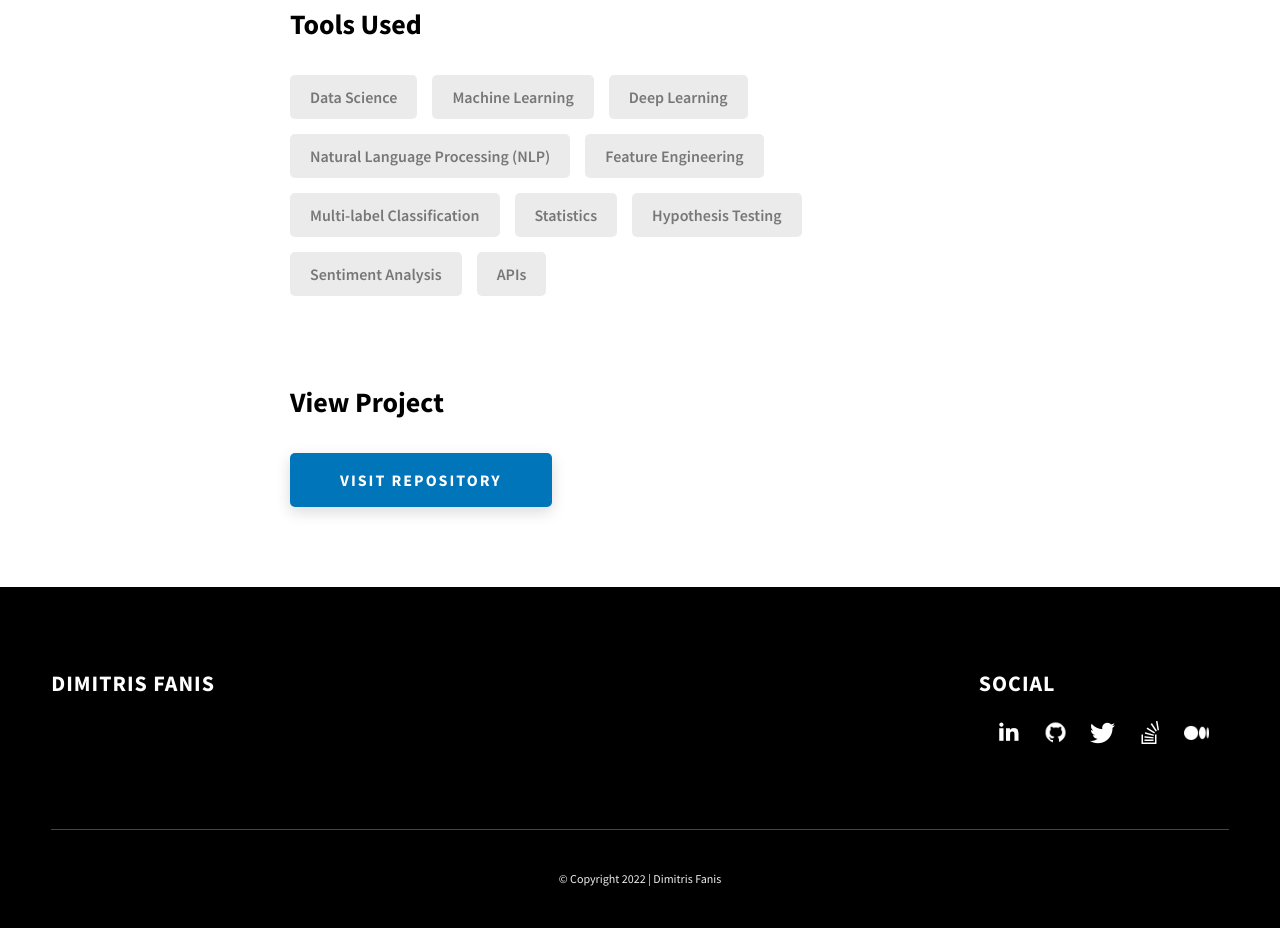
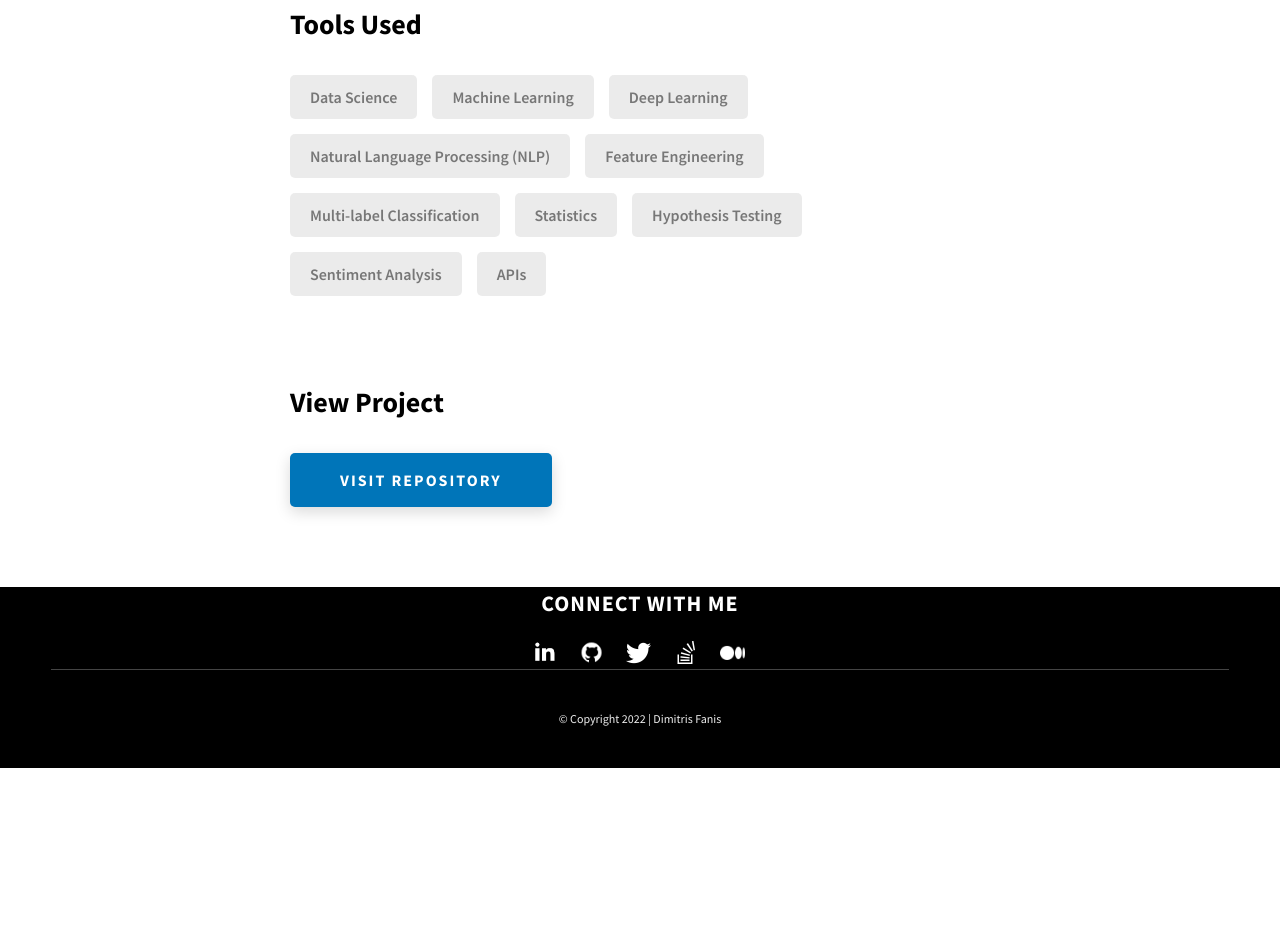
Before and after one commit to dimi-fn/portfolio, a website: page projects/emotion.html in a window 1280 px wide. Shown: the part 2456-3384 px from the top of the page. After the commit the page ends 3224 px from the top, so only its background shows below. Drawn offline with Linux system fonts and the light colour scheme; files that its build step writes are made by us from their sources.

Commit message:
applied footer changes to project html files

```diff
--- a/projects/emotion.html
+++ b/projects/emotion.html
@@ -15,6 +15,10 @@
       href="https://fonts.googleapis.com/css2?family=Source+Sans+Pro:wght@400;600;700;900&display=swap"
       rel="stylesheet"
     />
+
+    <!-------------------------------- JavaScript ------------------------------------>
+    <script type="text/javascript" defer src="index.js" ></script>
+
   </head>
   <body>
     <header class="header">
@@ -159,12 +163,15 @@
         </div>
       </div>
     </section>
+
+    <!------------------------------- Footer ------------------------------->
     <footer class="main-footer">
-      <div class="main-container">
-        <div class="main-footer__upper">
-          <div class="main-footer__row main-footer__row-1">
+
+      <div class="main-footer-container">
+
+        <div class="main-footer__row main-footer__row-1">
             <h2 class="heading heading-sm main-footer__heading-sm">
-              <span>Social</span>
+              <span class="footer-socials">Connect with me</span>
             </h2>
             <div class="main-footer__social-cont">
               <a href="https://www.linkedin.com/in/dimitrisfanis/" title="LinkedIn" target="_blank">
@@ -204,19 +211,15 @@
               </a>
             </div>
           </div>
-          <div class="main-footer__row main-footer__row-2">
-            <h4 class="heading heading-sm text-lt">Dimitris Fanis</h4>
-            <p class="main-footer__short-desc">
-           <!-- text -->
-            </p>
-          </div>
-        </div>
-
         <div class="main-footer__lower">
+          <!-- <hr> -->
           &copy; Copyright 2022 | Dimitris Fanis
         </div>
       </div>
+
     </footer>
-    <script src="./index.js"></script>
+    <!------------------------------- END OF: Footer ------------------------------->
+
+
   </body>
 </html>
```
Also changed, not shown: projects/kannada.html (+16 -13 lines), projects/scripts.html (+16 -13 lines).
